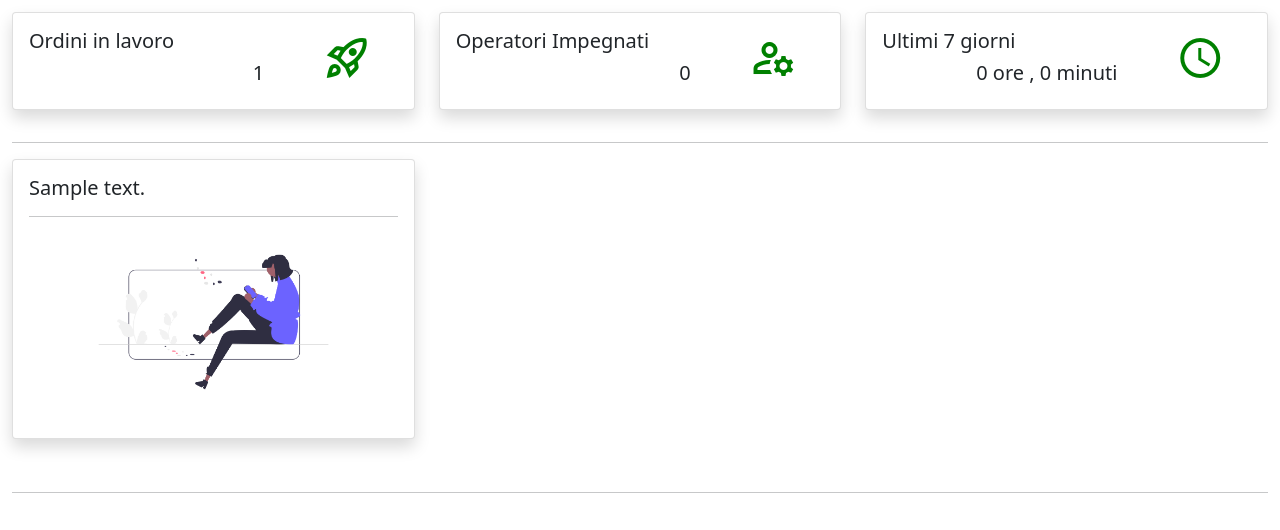
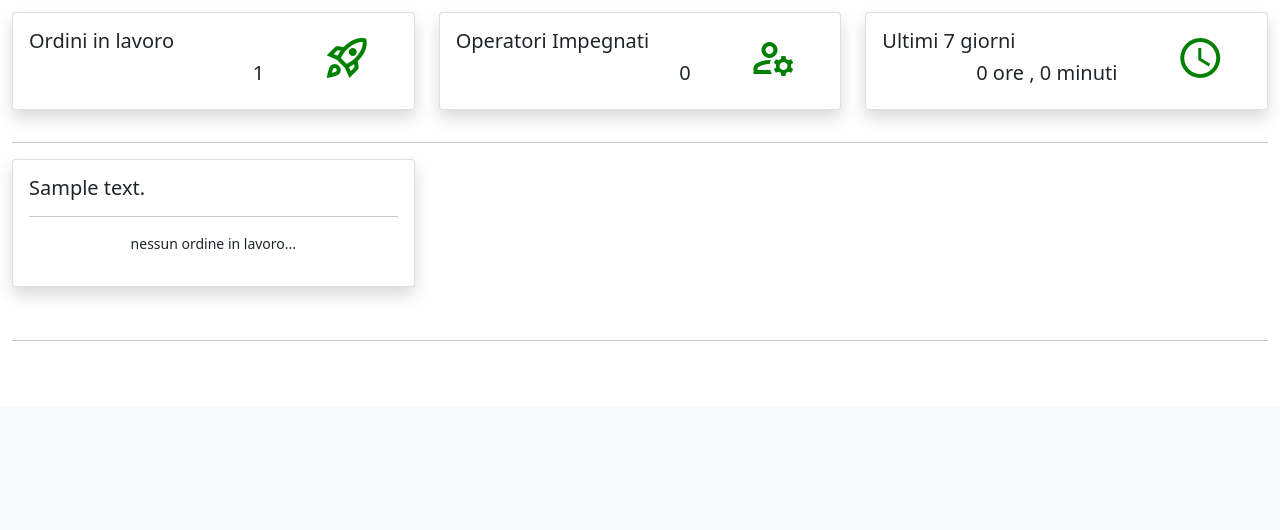
Before and after one commit to r4gtl/trackingTimeDjango, a Django app: page / in a window 1280 px wide. Shown: the part 393-923 px from the top of the page. After the commit the page ends 734 px from the top, so only its background shows below. Run offline with Django 3.2, Linux system fonts and the light colour scheme; tables that the repository leaves empty hold one stand-in row (values such as "Sample post"); some libraries are stand-ins or nearby versions.

Commit message:
Static files ...again...

```diff
--- a/gestioneordini/templates/dashboard.html
+++ b/gestioneordini/templates/dashboard.html
@@ -152,7 +152,7 @@
               {% if linea.get_line.iddettordine %}
               <div class="row">
                 <div class="col-md-10">
-              <h5 class="card-title" >{{ linea.descrizione_linea }} Prova</h5>
+              <h5 class="card-title" >{{ linea.descrizione_linea }}</h5>
             </div>
             <div class="col-md-2">
               <div class="spinner-grow text-success text-end" role="status">
@@ -184,7 +184,8 @@
                 <h5 class="card-title" >{{ linea.descrizione_linea }}</h5>
                 <hr>
                 <div class="col-md-12" style="text-align: center;">
-                  <img src="{%  static 'img/undraw_Mobile_user_re_xta4.png' %}" style="max-width:80%;">
+                  <!-- <img src="{%  static 'img/undraw_Mobile_user_re_xta4.png' %}" style="max-width:80%;"> -->
+                  <p>nessun ordine in lavoro...</p>
                 </div>
               {% endif %}
             </div>
--- a/static/css/dashboard.css
+++ b/static/css/dashboard.css
@@ -2,9 +2,9 @@ body {
   font-size: 14px;
 }
 
-.card-h{
+/* .card-h{
   height: 35vh;
-}
+} */
 /* .card:hover{
   box-shadow: 0 15px 10px rgba(31, 31, 31, 0.5);
   transition: all 0.3s ease;
```
